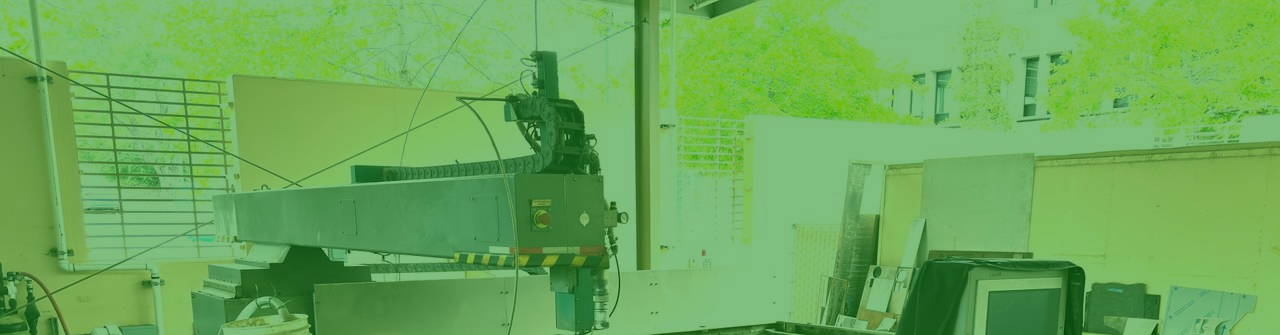
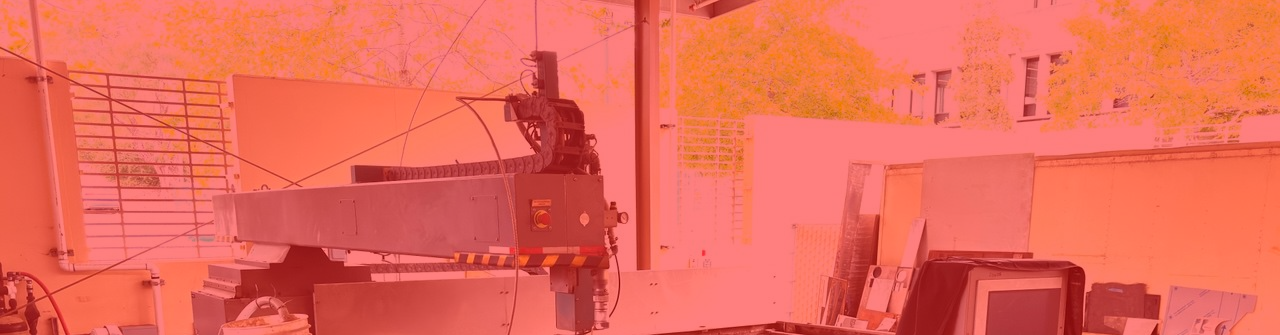
Before and after one commit to lerechard/waterjet.github.io, a plain HTML site: page index.html in a window 1280 px wide. Shown: the top 335 px of the page. Drawn offline with Linux system fonts and the light colour scheme.

Commit message:
Update index.html

```diff
--- a/index.html
+++ b/index.html
@@ -51,7 +51,7 @@
 
 <script>
   // Set this to "YES" or "NO"
-  const status = "YES";
+  const status = "NO";
 
   const overlay = document.getElementById("overlay");
   const statusText = document.getElementById("statusText");
```
